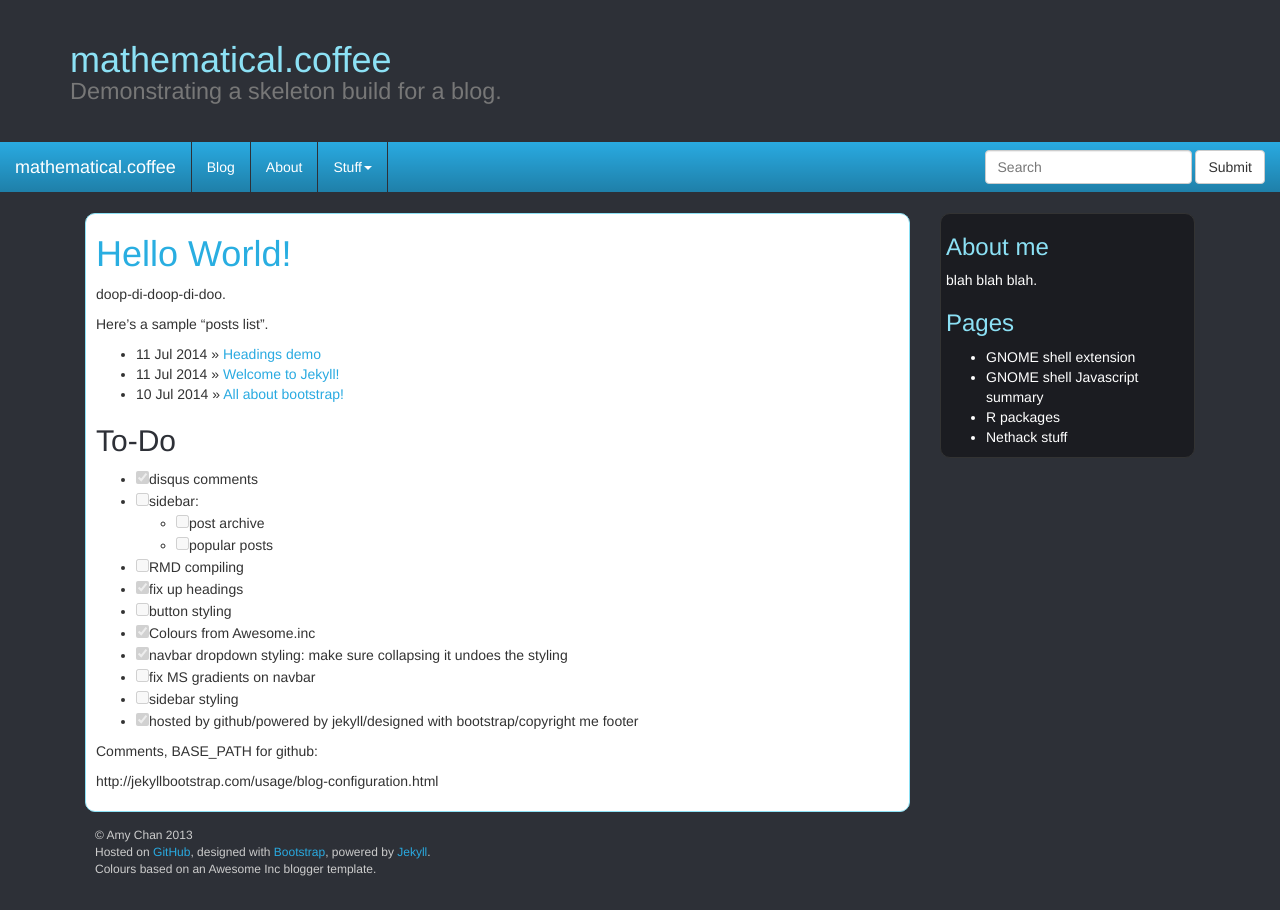
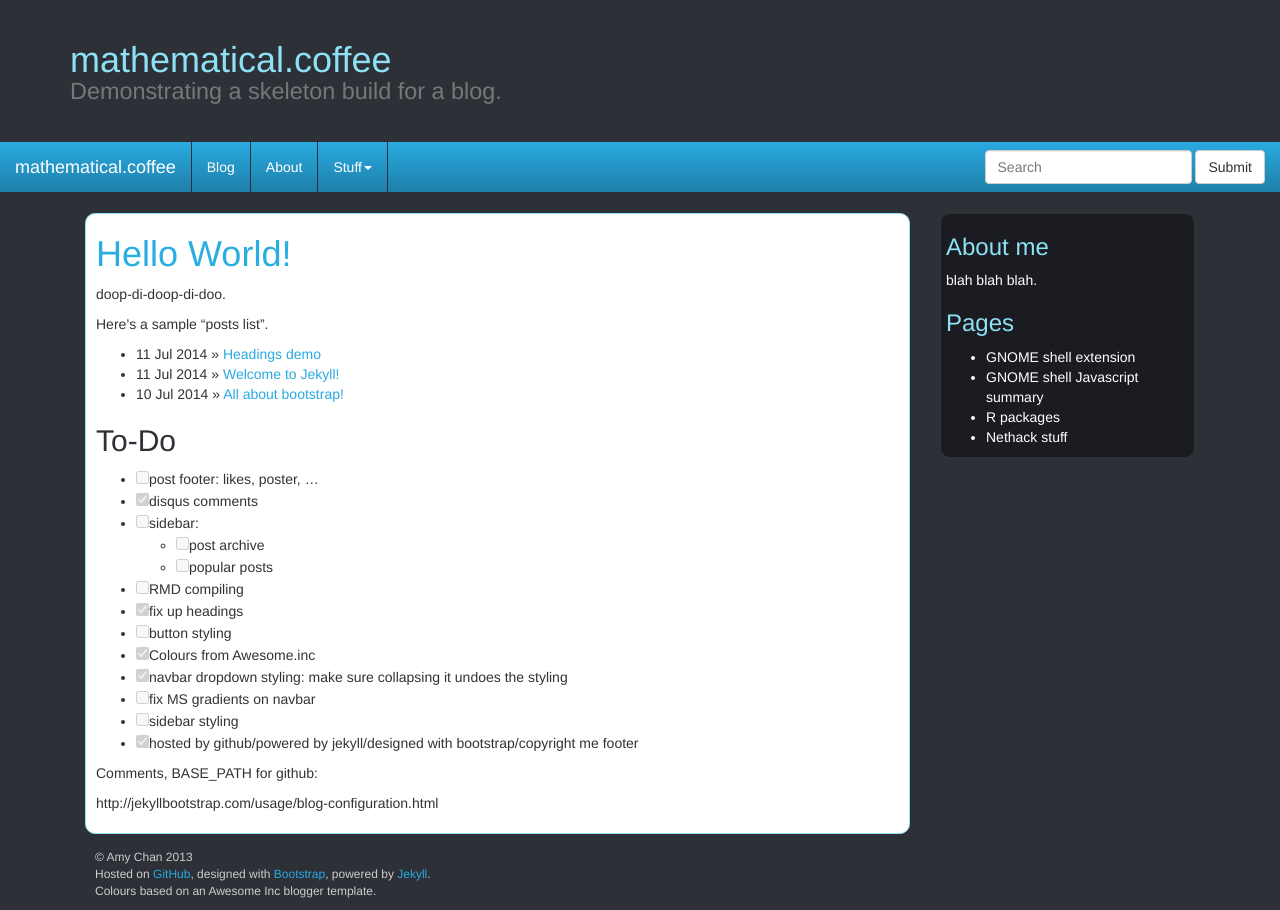
Before and after one commit to mathematicalcoffee/mathematicalcoffee.github.io, a Jekyll site: the page built from index.md, in a window 1280 px wide. Built offline with Jekyll 4.4.1, drawn with Linux system fonts in a browser that asks for light colours; nearby versions of some CDN libraries; comment, search, counter and statistics services are not loaded.

Commit message:
moved blog/index.html to blog.html and use permalink to enforce /blog/

```diff
--- a/blog/index.html
+++ b/blog.html
@@ -2,6 +2,7 @@
 layout: frame
 title: Blog
 full_posts: 5
+permalink: '/blog/'
 ---
 <!--
 Don't do a listing, replicate the blog!
--- a/index.md
+++ b/index.md
@@ -16,6 +16,7 @@
 
 ## To-Do
 
+- [ ] post footer: likes, poster, ...
 - [x] disqus comments
 - [ ] sidebar:
     - [ ] post archive
```
